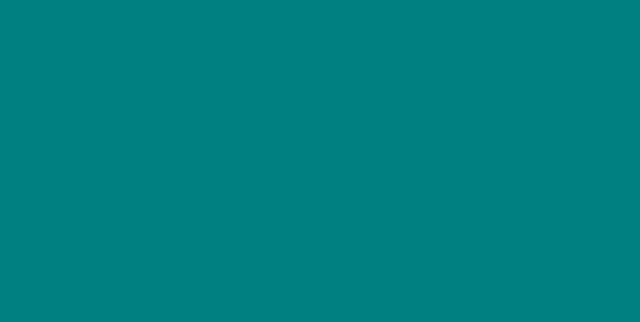
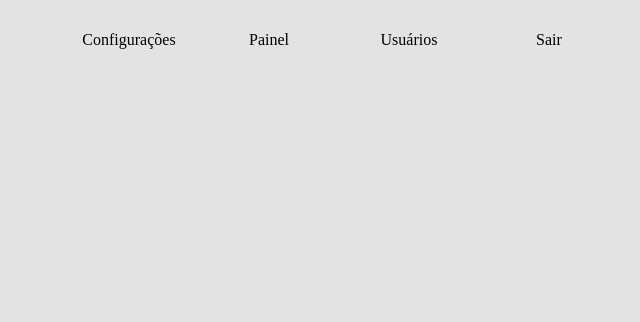
Before and after one commit to JoseWRPereira/frontend_learning, a plain HTML site: page index.html in a window 1280 px wide. Shown: the whole page, without its empty margins (77-717 px from the left). Drawn offline with Linux system fonts and the light colour scheme.

Commit message:
Grid + Menu superior

```diff
--- a/index.html
+++ b/index.html
@@ -8,6 +8,30 @@
         <title>Document</title>
     </head>
     <body>
-
+        <div class="container">
+            <div class="center" id="noroeste"></div>
+                <div class="center" id="norte">
+                    <div class="topsidebar">
+                        <div>Configurações</div>
+                        <div>Painel</div>
+                        <div>Usuários</div>
+                        <div>Sair</div>
+                    </div>
+                </div>
+            <div class="center" id="nordeste"></div>
+            <div class="center" id="oeste"></div>
+            <div class="center" id="centro">
+                <div class="grade">
+                    <div></div>
+                    <div></div>
+                    <div></div>
+                    <div></div>
+                </div>
+            </div>
+            <div class="center" id="leste"></div>
+            <div class="center" id="sudoeste"></div>
+            <div class="center" id="sul"></div>
+            <div class="center" id="sudeste"></div>
+        </div>
     </body>
 </html>
--- a/style.css
+++ b/style.css
@@ -1,47 +1,165 @@
 :root
 {
+  --cor0:  #FFFFFF;
   --cor1:  #000000;
-  --cor10: #000000;
-  --cor11: #303030;
-  --cor12: #606060;
-  --cor13: #909090;
-  --cor14: #C0C0C0;
-  --cor15: #F0F0F0;
+  --cor10: #FFFFFF;
+  --cor11: #E3E3E3;
+  --cor12: #C7C7C7;
+  --cor13: #ABABAB;
+  --cor14: #BEBEBE;
+  --cor15: #727272;
+  --cor16: #565656;
+  --cor17: #3A3A3A;
+  --cor18: #1E1E1E;
+  --cor19: #000000;
 
-  --cor2:  #FFFFFF;
-  --cor20: #FFFFFF;
-  --cor21: #CFCFCF;
-  --cor22: #9F9F9F;
-  --cor23: #6F6F6F;
-  --cor24: #3F3F3F;
-  --cor25: #0F0F0F;
+  --cor2:  #008080;
+  --cor20: #CCFFFF;
+  --cor21: #AAFCFC;
+  --cor22: #55FAFA;
+  --cor23: #00F5F5;
+  --cor24: #00F0F0;
+  --cor25: #008080;
+  --cor26: #006060;
+  --cor27: #004040;
+  --cor28: #002020;
+  --cor29: #001010;
 
-  --cor3:  #008080;
-  --cor30: #00F0F0;
-  --cor31: #00C0C0;
-  --cor32: #00A0A0;
-  --cor33: #008080;
-  --cor34: #006060;
-  --cor35: #004040;
+
+  --cor3:  #0000FF;
+  --cor30: #AAAAFF;
+  --cor31: #4444FF;
+  --cor32: #0000FF;
+  --cor33: #0000E3;
+  --cor34: #0000C7;
+  --cor35: #0000BE;
+  --cor36: #0000AB;
+  --cor37: #000072;
+  --cor38: #000056;
+  --cor39: #00003A;
 
   --cor4:  #800080;
   --cor40: #F000F0;
-  --cor41: #C000C0;
+  --cor41: #D000D0;
   --cor42: #A000A0;
   --cor43: #800080;
-  --cor44: #600060;
-  --cor45: #400040;
+  --cor44: #700070;
+  --cor45: #600060;
+  --cor46: #400050;
+  --cor47: #300040;
+  --cor48: #200030;
+  --cor49: #100010;
 }
 
-*
+html,
+body
 {
-  font-family: 'Courier New', Courier, monospace;
-  margin: 0;
-  padding: 0;
+  margin: 0px;
+  padding: 0px;
   box-sizing: border-box;
+  background: var(--cor11);
+  /* font-family: 'Courier New', Courier, monospace;   */
 }
 
-body
-{
-    background: var(--cor3);
+
+.container{
+  /* background-color: var(--cor13); */
+  width: 100vw;
+  height: 100vh;
+
+  display: grid;
+  grid-gap: 5px;
+  grid-template: 1fr 8fr 1fr/1fr 8fr 1fr;
 }
+
+.container > div {
+  /* background-color: var(--cor2); */
+  width: 100%;
+  height: 100%;
+}
+
+.center {
+  justify-self: center;
+  align-self: center;
+}
+#centro > p{
+  border-style: solid;
+  border-width: 1px;
+  /* border-color: var(--cor3); */
+  text-align: center;
+}
+
+.grade{
+  /* background-color: var(--cor0); */
+  width: 100%;
+  height: 100%;
+
+  display: grid;
+  grid-gap: 5px;
+  grid-template: 1fr 1fr/1fr 1fr;
+}
+
+.grade > div{
+  /* background-color: var(--cor21); */
+  width: 50%;
+  height: 50%;
+  align-self: center;
+  justify-self: center;
+}
+
+.topsidebar{
+  /* background-color: var(--cor4); */
+  width: 100%;
+  height: 100%;
+  display: inline-flex;
+}
+
+.topsidebar > div{
+  background-color: var(--cor11);
+  align-items: center;
+  display: flex;
+  margin-left: 8px;
+  margin-top: 8px;
+  margin-bottom: 8px;
+  padding: 6px;
+  border-radius: 5px;
+  justify-content: center;
+  width:120px;
+}
+
+.topsidebar > div:hover{
+  background: var(--cor21);
+  border-bottom: 2px solid var(--cor2);
+}
+
+/*header{
+  background: orange;
+  grid-area: header;
+  display: flex;
+  align-items: center;
+  justify-content: center;
+}
+main{
+  background: gray;
+  grid-area: main;
+  display: flex;
+  align-items: center;
+  justify-content: center;
+}
+aside{
+  background: green;
+  grid-area: aside;
+  display: flex;
+  align-items: center;
+  justify-content: center;
+}
+
+footer{
+  background: purple;
+  grid-area: footer;
+  display: flex;
+  align-items: center;
+  justify-content: center;
+}
+
+ */
```
Lines whose indentation alone changed are shown as unchanged.
